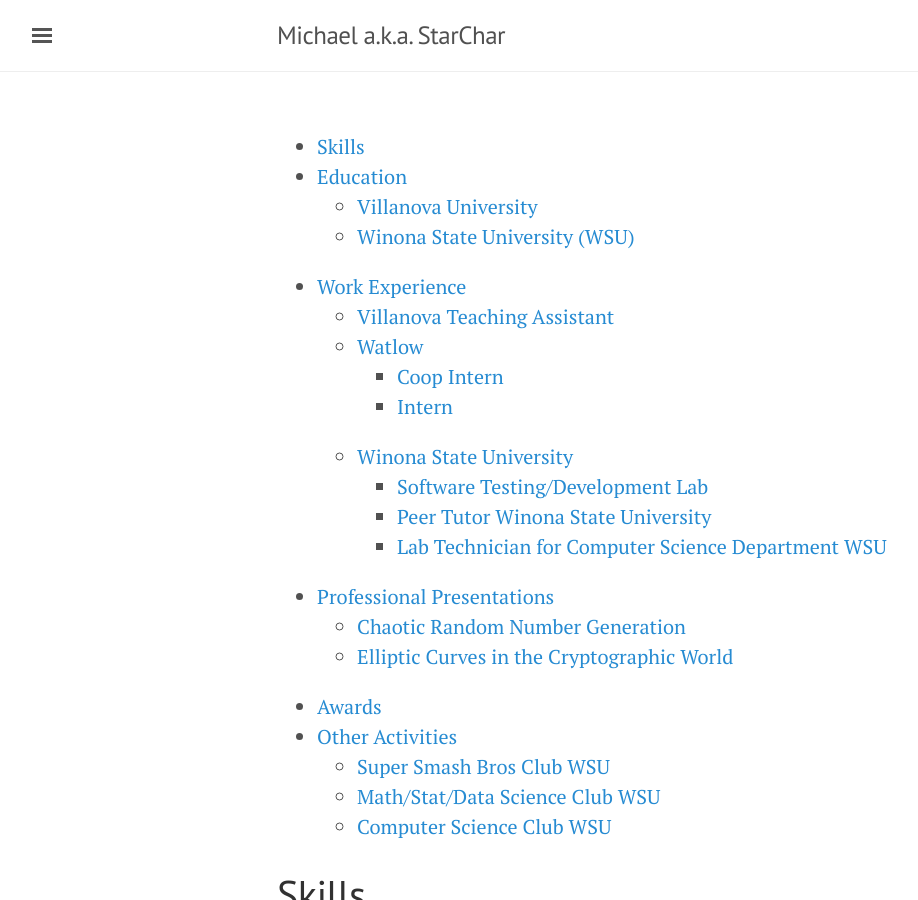
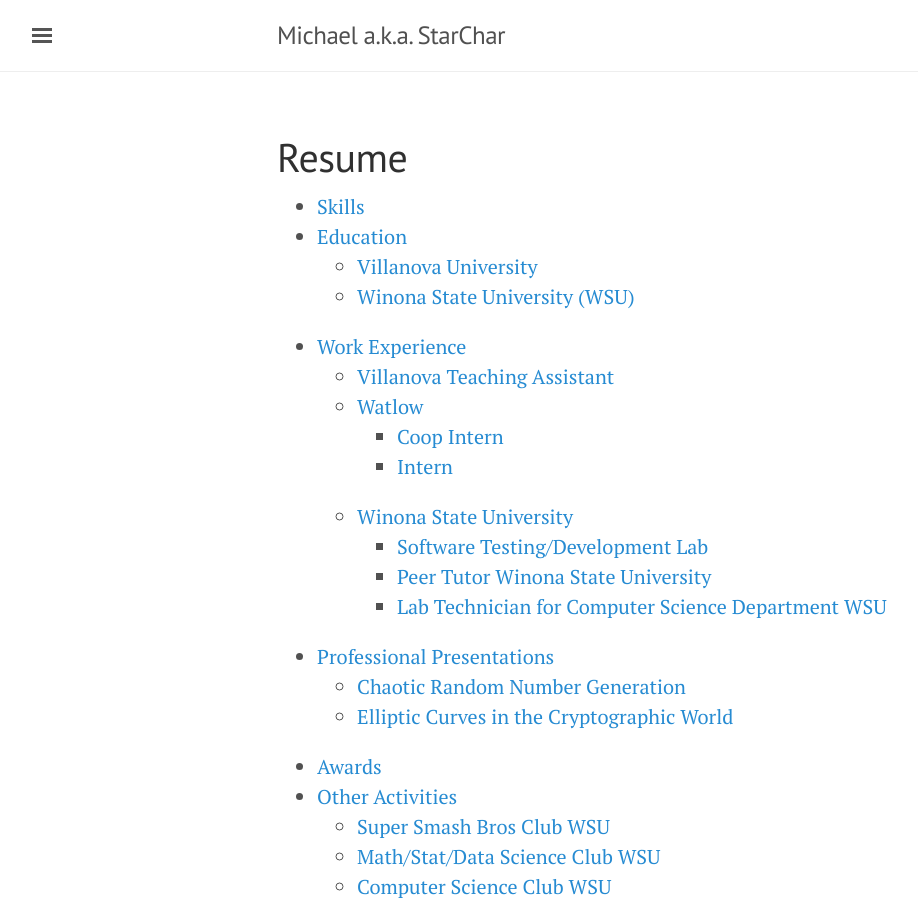
Before and after one commit to MHolmblad13/michaelholmblad.com, a Jekyll site: the page built from resume.md, in a window 1280 px wide and 900 px high. Shown: the whole window, without its empty margins (3-921 px from the left). Built offline with Jekyll 4.4.1, drawn with Linux system fonts in a browser that asks for light colours.

Commit message:
Fixed capitalization so that resume page would show up in sidebar

```diff
--- a/resume.md
+++ b/resume.md
@@ -1,6 +1,6 @@
 ---
 layout: page
-Title: Resume
+title: Resume
 ---
 
 - [Skills](#skills)
```
